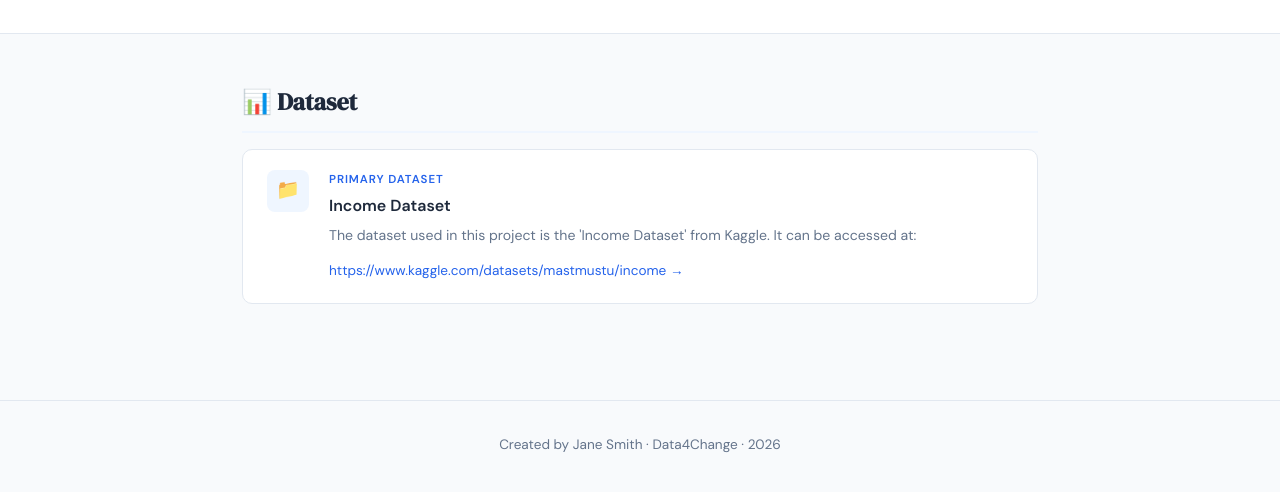
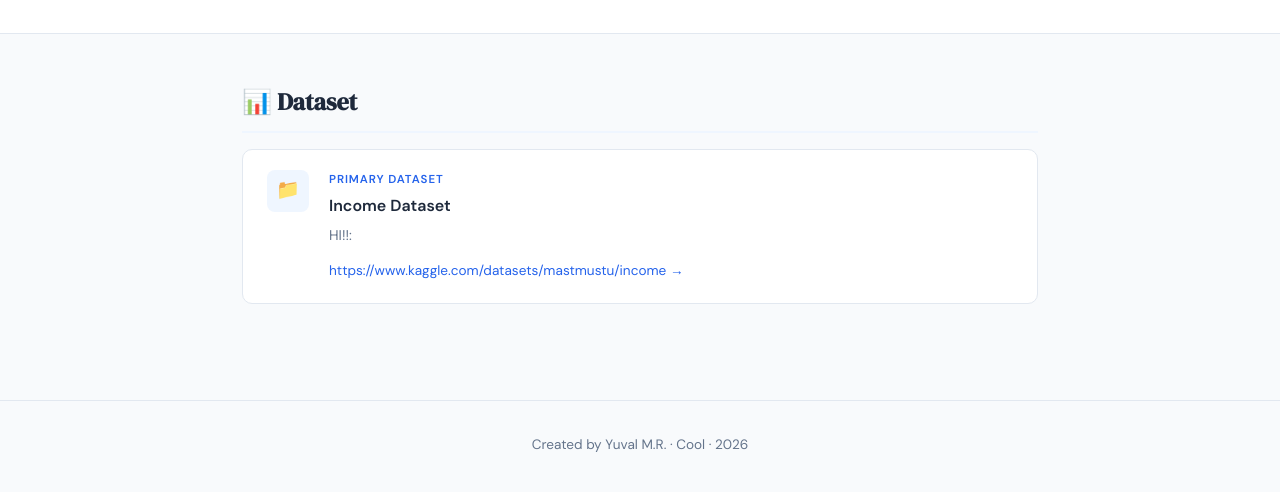
Before and after one commit to Yuval-The-Great/Book-report-Data4Change, a plain HTML site: page sources.html in a window 1280 px wide. Shown: the part 194-686 px from the top of the page. Drawn offline with Linux system fonts and the light colour scheme.

Commit message:
Update sources.html

```diff
--- a/sources.html
+++ b/sources.html
@@ -188,7 +188,7 @@
       <div class="source-content">
         <div class="source-type">Primary Dataset</div>
         <h3>Income Dataset</h3>
-        <p>The dataset used in this project is the 'Income Dataset' from Kaggle. It can be accessed at:</p>
+        <p>HI!!:</p>
         <a href="https://www.kaggle.com/datasets/mastmustu/income" target="_blank">
           https://www.kaggle.com/datasets/mastmustu/income →
         </a>
@@ -198,7 +198,7 @@
   </div>
 
   <footer>
-    Created by Jane Smith · Data4Change · 2026
+    Created by Yuval M.R. · Cool · 2026
   </footer>
 
 </body>
```
